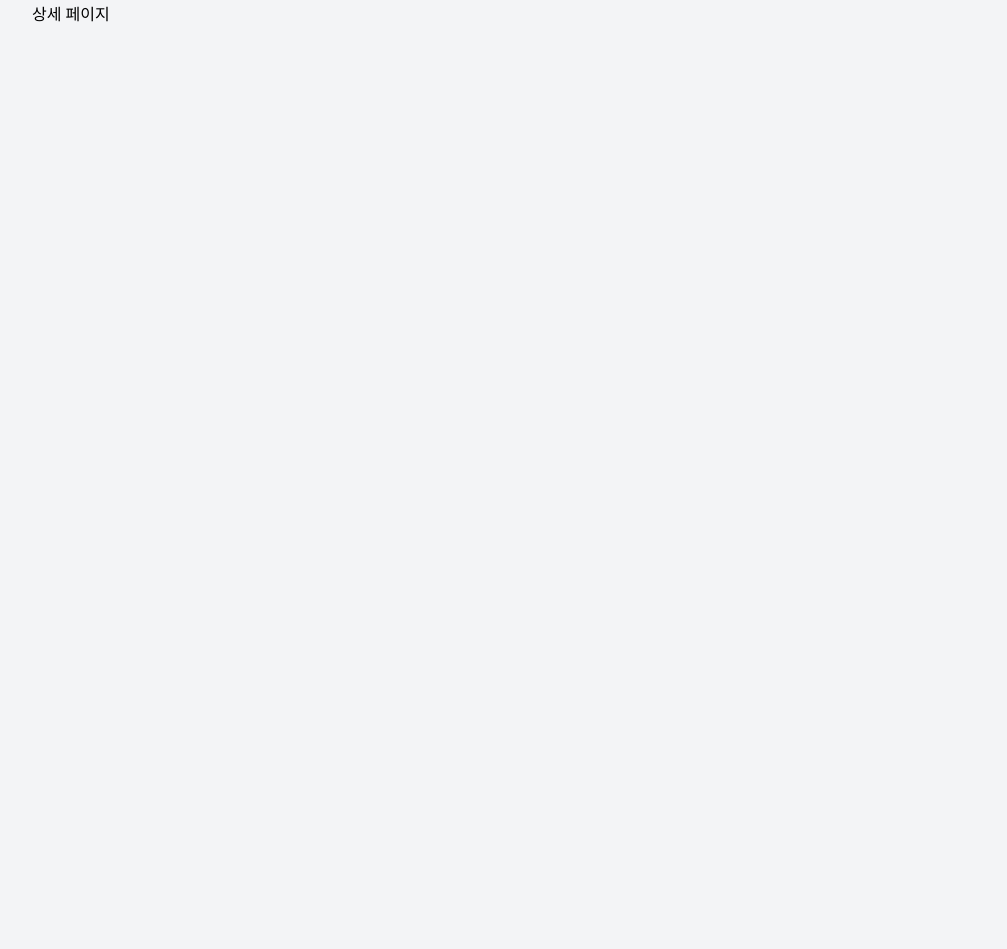
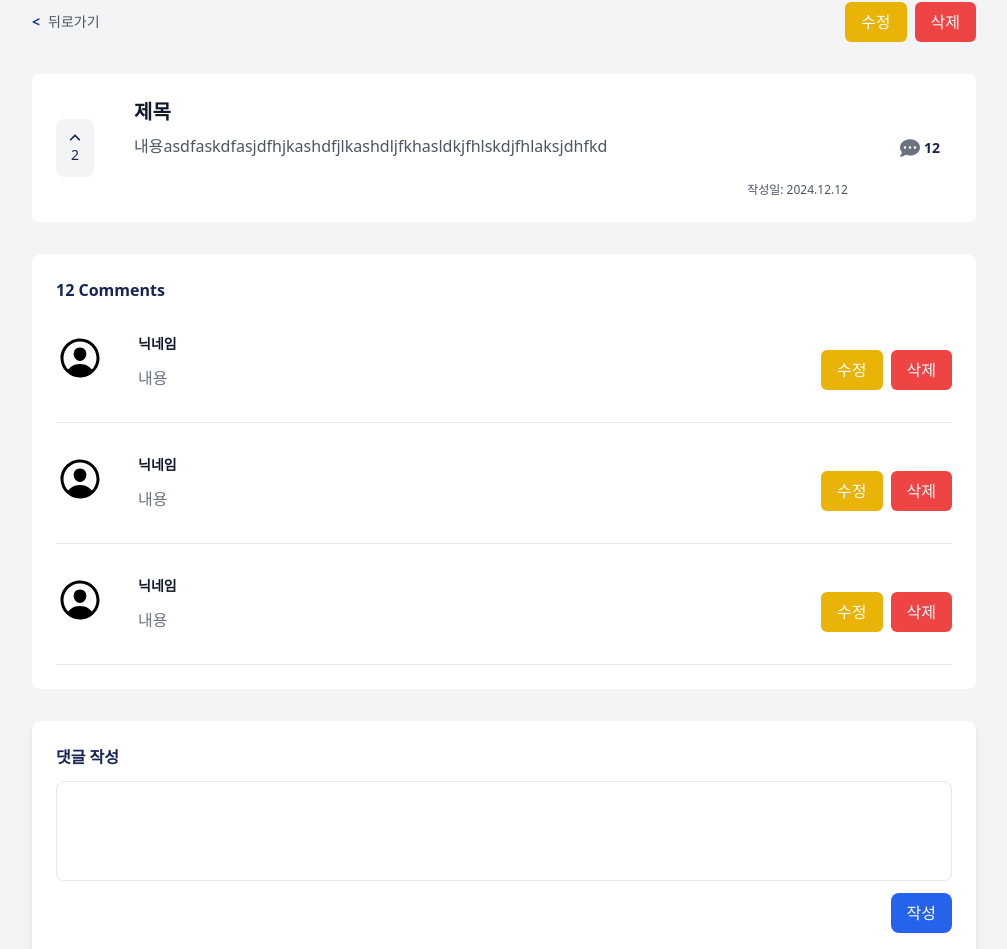
Before and after one commit to DevelopSoo/react-final-project, a React (Vite) app: page /feeds/1 in a window 1280 px wide. Shown: the part 113-1062 px from the top of the page, without its empty margins (136-1143 px from the left). Before the commit the page ends 800 px from the top, so only its background shows below. Built offline with nearby package versions, Linux system fonts and the light colour scheme; no server answers.

Commit message:
1/9 - 상세페이지 UI 완성

```diff
--- a/src/components/Comment.tsx
+++ b/src/components/Comment.tsx
@@ -0,0 +1,32 @@
+import { IoPersonCircleOutline } from "react-icons/io5";
+
+export default function Comment() {
+	return (
+		<>
+			<div className="flex gap-2.5">
+				<IoPersonCircleOutline className="w-12 h-12 rounded-full mr-6" />
+				<div className="flex flex-1 flex-col gap-3">
+					<div className="flex flex-col gap-1">
+						<div className="text-slate-900 font-bold text-sm">
+							닉네임
+						</div>
+					</div>
+					<div className="text-gray-500">내용</div>
+				</div>
+				<div className="flex items-end gap-2">
+					<button
+						className="text-white bg-yellow-500 px-4 py-2 rounded-md"
+					>
+						수정
+					</button>
+					<button
+						className="text-white bg-red-500 px-4 py-2 rounded-md"
+					>
+						삭제
+					</button>
+				</div>
+			</div>
+			<hr className="m-0 border-t border-gray-200" />
+		</>
+	)
+}
--- a/src/components/CommentForm.tsx
+++ b/src/components/CommentForm.tsx
@@ -0,0 +1,19 @@
+export default function CommentForm() {
+	return (
+		<div className="flex flex-col gap-3 bg-white shadow-md p-6 rounded-lg">
+			<h2 className="text-blue-950 font-semibold">댓글 작성</h2>
+			<form
+				className="flex flex-col gap-3">
+				<textarea
+					className="border border-gray-200 rounded-lg h-[100px] p-3 resize-none"
+				/>
+				<button
+					type="submit"
+					className="self-end px-4 py-2 bg-blue-600 text-white rounded-lg hover:bg-blue-700"
+				>
+					작성
+				</button>
+			</form>
+		</div>
+	)
+}
--- a/src/pages/Detail.tsx
+++ b/src/pages/Detail.tsx
@@ -1,3 +1,60 @@
+import { FaAngleUp, FaCommentDots } from "react-icons/fa6";
+import { Link } from "react-router-dom";
+import Comment from "../components/Comment";
+import CommentForm from "../components/CommentForm";
+
 export default function Detail() {
-	return (<>상세 페이지</>)
+	return (
+		<div className="flex flex-col gap-8">
+			{/* 뒤로가기 버튼 & 수정, 삭제 버튼  */}
+			<div className="flex justify-between items-center">
+				{/* navigate(-1) */}
+				<Link to="/" className="flex gap-2 text-sm">
+					<span className="text-blue-900 font-bold">{`<`}</span>
+					<span className="text-gray-600">뒤로가기</span>
+				</Link>
+				{/* 수정, 삭제 버튼 */}
+				<div className="flex gap-2">
+					<Link to="/feeds/update/1" className="bg-yellow-500 text-white rounded-md px-4 py-2">수정</Link>
+					<button className="bg-red-500 text-white rounded-md px-4 py-2">삭제</button>
+				</div>
+			</div>
+
+			{/* 글 내용 */}
+			<div className="flex items-center justify-between bg-white p-6 rounded-lg">
+				<button className="bg-gray-100 p-3 rounded-lg text-sm text-blue-950">
+					<FaAngleUp />
+					<div>2</div>
+				</button>
+
+				<div className="flex-1 px-10 min-w-0 flex flex-col gap-6">
+					<div className="flex flex-col gap-2">
+						<h2 className="text-gray-900 text-xl font-bold">제목</h2>
+						<p className="text-gray-600">내용asdfaskdfasjdfhjkashdfjlkashdljfkhasldkjfhlskdjfhlaksjdhfkd</p>
+					</div>
+					<p className="text-xs text-right text-gray-600">
+						작성일: 2024.12.12
+					</p>
+				</div>
+
+				<div className="flex items-center gap-1 p-3">
+					<FaCommentDots className="text-gray-500 font-bold text-xl " />
+					<div className="text-blue-950 font-bold text-sm" >
+						12
+					</div>
+				</div>
+			</div>
+
+			{/* 댓글 목록 */}
+			<div className="flex flex-col gap-8 bg-white p-6 rounded-lg">
+				<h3 className="text-blue-950 font-semibold">12 Comments</h3>
+				<Comment />
+				<Comment />
+				<Comment />
+			</div>
+
+			{/* 댓글 작성 폼  */}
+			<CommentForm />
+		</div>
+	)
 }
```
